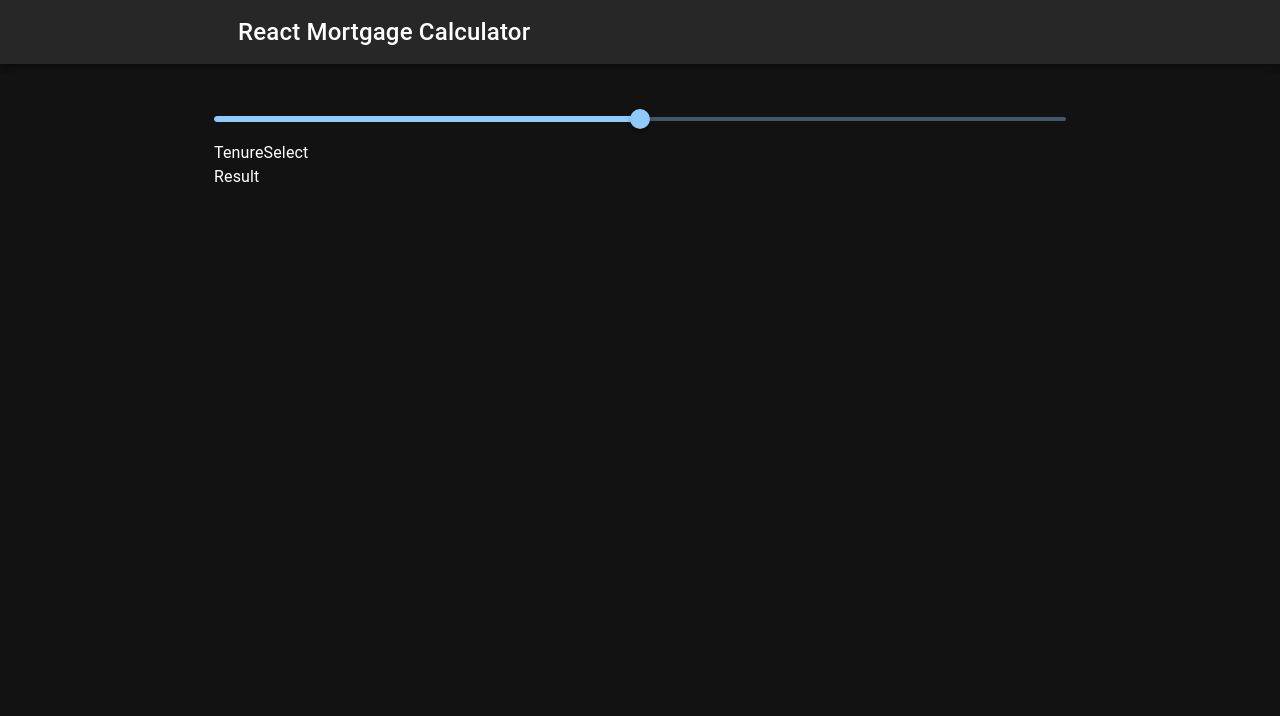
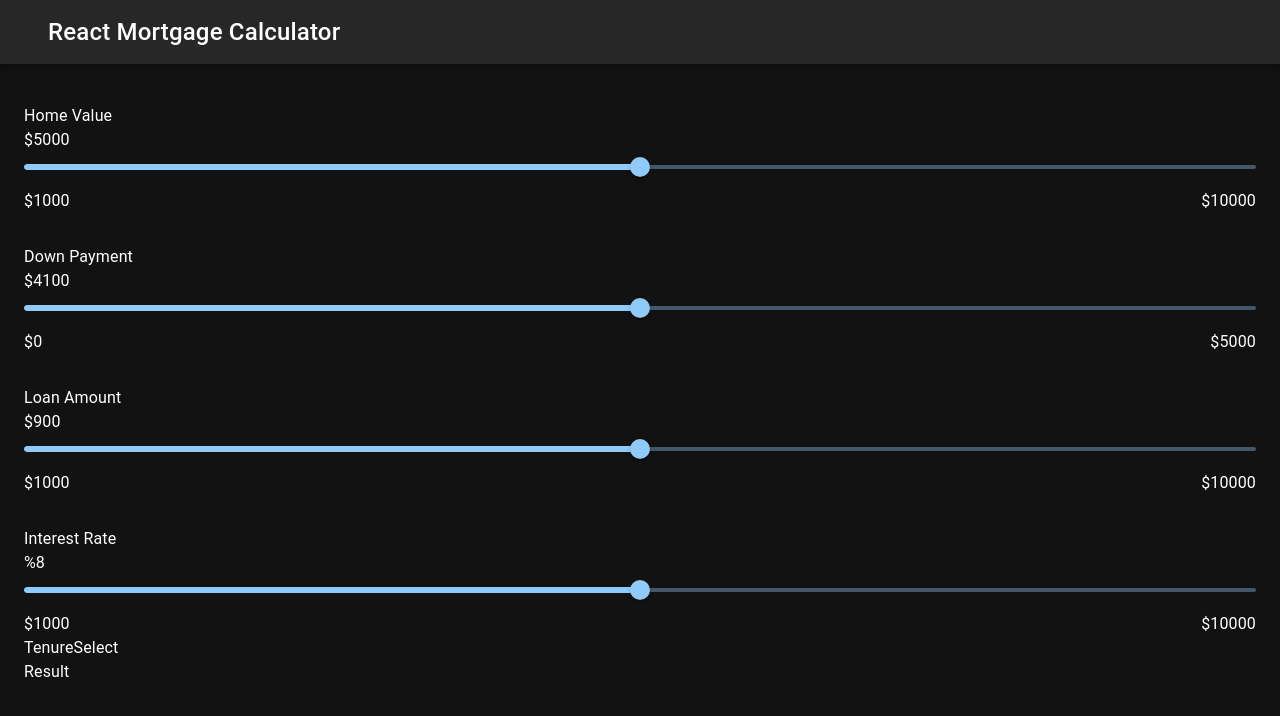
Before and after one commit to yaasir007/mortgage-calculator, a React (Vite) app: page / in a window 1280 px wide. Shown: the top 716 px of the page. Built offline with nearby package versions, Linux system fonts and the light colour scheme.

Commit message:
wip with selects

```diff
--- a/src/App.jsx
+++ b/src/App.jsx
@@ -9,7 +9,7 @@ function App() {
   return (
     <div className="app">
       <Navbar />
-      <Container maxWidth="md" sx={{mt: 5}}>
+      <Container maxWidth="xl" sx={{mt: 5}}>
         <SliderSelect />
         <TenureSelect />
         <Result />
--- a/src/components/Navbar.jsx
+++ b/src/components/Navbar.jsx
@@ -6,7 +6,7 @@ import { Container } from '@mui/material'
 const Navbar = () => {
   return (
     <AppBar position="static">
-      <Container maxWidth='md'>
+      <Container maxWidth='xl'>
         <Toolbar>
           <Typography variant="h6" component="p" sx={{ flexGrow: 1 }}>
             React Mortgage Calculator
--- a/src/components/SliderSelect.jsx
+++ b/src/components/SliderSelect.jsx
@@ -1,9 +1,13 @@
-import SliderComponent from "./common/SliderComponent";
+import SliderComponent from "./common/SliderComponent"
+import './css/sliderSelect.css'
 
 const SliderSelect = () => {
   return (
-    <div>
-      <SliderComponent />
+    <div className="slider-container">
+      <SliderComponent title="Home Value" amount="$5000" min="$1000" max="$10000" />
+      <SliderComponent title="Down Payment" amount="$4100" min="$0" max="$5000" />
+      <SliderComponent title="Loan Amount" amount="$900" min="$1000" max="$10000" />
+      <SliderComponent title="Interest Rate" amount="%8" min="$1000" max="$10000" />
     </div>
   );
 }
--- a/src/components/common/SliderComponent.jsx
+++ b/src/components/common/SliderComponent.jsx
@@ -1,8 +1,19 @@
 import Slider from "@mui/material/Slider"
+import '../css/sliderComponent.css'
 
-const SliderComponent = () => {
+const SliderComponent = (props) => {
   return (
-    <Slider defaultValue={50} aria-label="Default" valueLabelDisplay="auto" />
+    <div>
+      <div>{props.title}</div>
+      <div>{props.amount}</div>
+      <div className="slider-con">
+        <Slider defaultValue={50} aria-label="Default" valueLabelDisplay="auto" />
+        <div className="between">
+          <div className="min">{props.min}</div>
+          <div className="max">{props.max}</div>
+        </div>
+      </div>
+    </div>
   )
 }
 export default SliderComponent;
--- /dev/null
+++ b/src/components/css/sliderComponent.css
@@ -0,0 +1,5 @@
+.between {
+  display: flex;
+  justify-content: space-between;
+  align-items: center;
+}
--- /dev/null
+++ b/src/components/css/sliderSelect.css
@@ -0,0 +1,5 @@
+.slider-container {
+  display: flex;
+  flex-direction: column;
+  gap: 2rem;
+}
```
